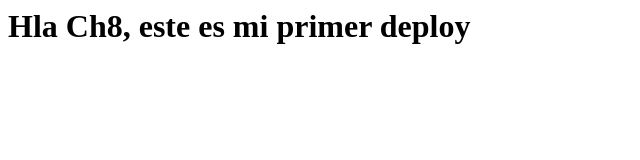
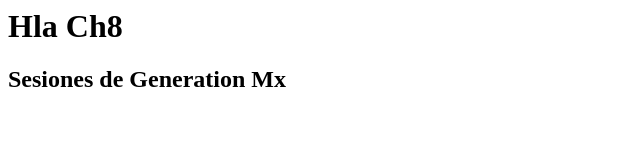
Before and after one commit to Karenjtp18/Ch-38, a plain HTML site: page index.html in a window 1280 px wide. Shown: the whole page, without its empty margins (0-640 px from the left). Drawn offline with Linux system fonts and the light colour scheme.

Commit message:
ci : subtitutlo como descripcion

```diff
--- a/index.html
+++ b/index.html
@@ -4,6 +4,7 @@
      <title>Ch38</title>
   </head>
   <body>
-     <h1>Hla Ch8, este es mi primer deploy</h1>
+     <h1>Hla Ch8</h1>
+     <h2>Sesiones de Generation Mx</h2>
   </body>
 </html>
```
